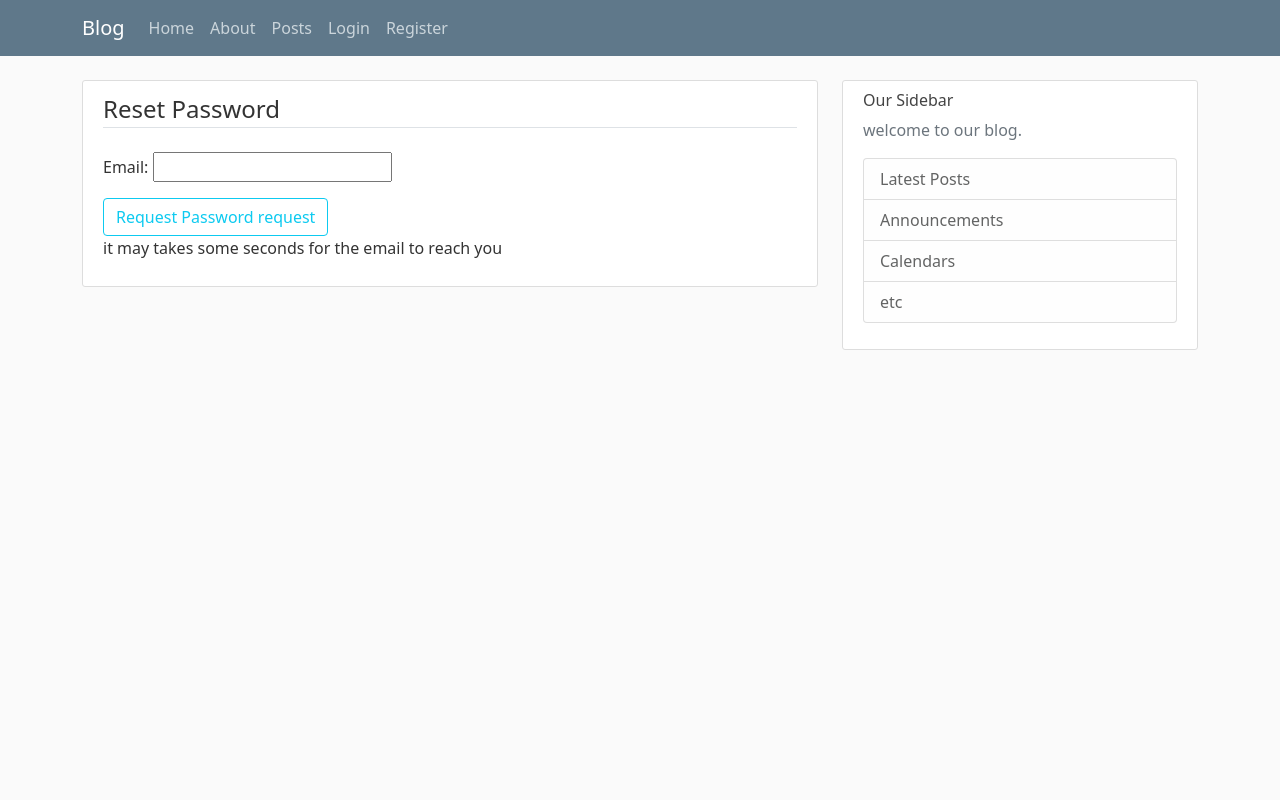
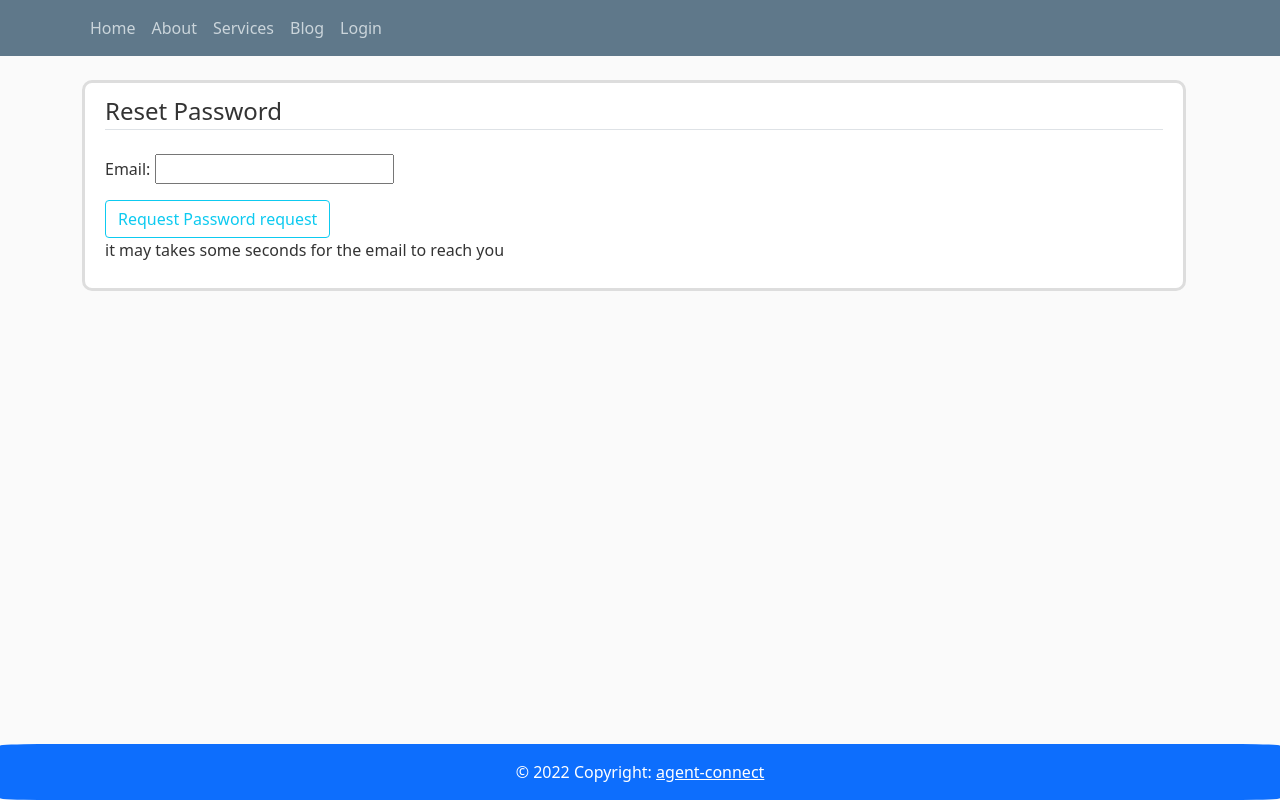
Before and after one commit to EddyKubwimana/Django_web_development, a Django app: page /password-reset/ in a window 1280 px wide. Run offline with Django 4.2, Linux system fonts and the light colour scheme; parts of the project's set-up code (start-up, migrations or seed data) failed here and were passed over; some libraries are stand-ins or nearby versions.

Commit message:
Add files via upload

```diff
--- a/django/blog/Templates/blog/base.html
+++ b/django/blog/Templates/blog/base.html
@@ -41,9 +41,10 @@
     .content-section {
         background: #ffffff;
         padding: 10px 20px;
-        border: 1px solid #dddddd;
-        border-radius: 3px;
-        margin-bottom: 20px;
+        width: 150%;
+        border: 3px solid #dddddd;
+        border-radius: 10px;
+        margin-bottom: 50px;
     }
 
     .article-title {
@@ -92,7 +93,18 @@
     .account-heading {
         font-size: 2.5rem;
     }
-     </style>
+
+    .footer {
+        position: fixed;
+        left: 0;
+        border-radius: 3%;
+        bottom: 0;
+        width: 100%;
+        background-color:#0d6efd;
+        color: white;
+        text-align: center;
+
+    </style>
     {% if title %}
       <title> django_blog {{ title}} </title>
     {% else%}
@@ -103,7 +115,6 @@
     <header class="site-header">
         <nav class="navbar navbar-expand-md navbar-dark bg-steel fixed-top">
           <div class="container">
-            <a class="navbar-brand mr-4" href="/">Blog</a>
             <button class="navbar-toggler" type="button" data-toggle="collapse" data-target="#navbarToggle" aria-controls="navbarToggle" aria-expanded="false" aria-label="Toggle navigation">
             <span class="navbar-toggler-icon"></span>
             </button>
@@ -111,18 +122,18 @@
               <div class="navbar-nav mr-auto">
                 <a class="nav-item nav-link" href="{% url 'blog-home' %}">Home</a>
                 <a class="nav-item nav-link" href="{% url 'blog-about' %}">About</a>
-                <a class="nav-item nav-link" href="{%  url 'blog-post' %}">Posts </a>
+                <a class="nav-item nav-link" href="#">Services</a>
+                <a class="nav-item nav-link" href="{%  url 'blog-post' %}">Blog </a>
 
             </div>
               <!-- Navbar Right Side -->
             <div class="navbar-nav">
               {% if user.is_authenticated %}
                    <a class="nav-item nav-link" href="{% url 'Logout' %}">Logout</a>
-                   <a class="nav-item nav-link" href="{% url 'profile' %}">Profile</a>
+                   <a class="nav-item nav-link" href="{% url 'Profile' %}">Profile</a>
+                   <a class="nav-item nav-link" href="{% url 'post-create' %}">Create Post</a>
               {% else%}
                   <a class="nav-item nav-link" href="{% url 'Login' %}">Login</a>
-                  <a class="nav-item nav-link" href="{% url 'Register'%}">Register</a>
-
               {% endif %}
 
 
@@ -147,21 +158,7 @@
 
             {% endif %}
             {% block content %} {% endblock %}
-          </div>
-          <div class="col-md-4">
-            <div class="content-section">
-              <h6>Our Sidebar</h6>
-              <p class='text-muted'>welcome to our blog.
-                <ul class="list-group">
-                  <li class="list-group-item list-group-item-light">Latest Posts</li>
-                  <li class="list-group-item list-group-item-light">Announcements</li>
-                  <li class="list-group-item list-group-item-light">Calendars</li>
-                  <li class="list-group-item list-group-item-light">etc</li>
-                </ul>
-              </p>
-            </div>
-          </div>
-        </div>
+
       </main>
     <!-- Optional JavaScript; choose one of the two! -->
 
@@ -175,5 +172,15 @@
 
 
 
+      <footer class="footer">
+        <!-- Grid container -->
+      <div class="text-center p-3">
+        © 2022 Copyright:
+        <a class="text-white" href="{% url 'Login'%}">agent-connect</a>
+      </div>
+      <!-- Copyright -->
+    </footer>
+    <script type="module" src="https://unpkg.com/ionicons@5.5.2/dist/ionicons/ionicons.esm.js"></script>
+    <script nomodule src="https://unpkg.com/ionicons@5.5.2/dist/ionicons/ionicons.js"></script>
 </body>
 </html>
```
